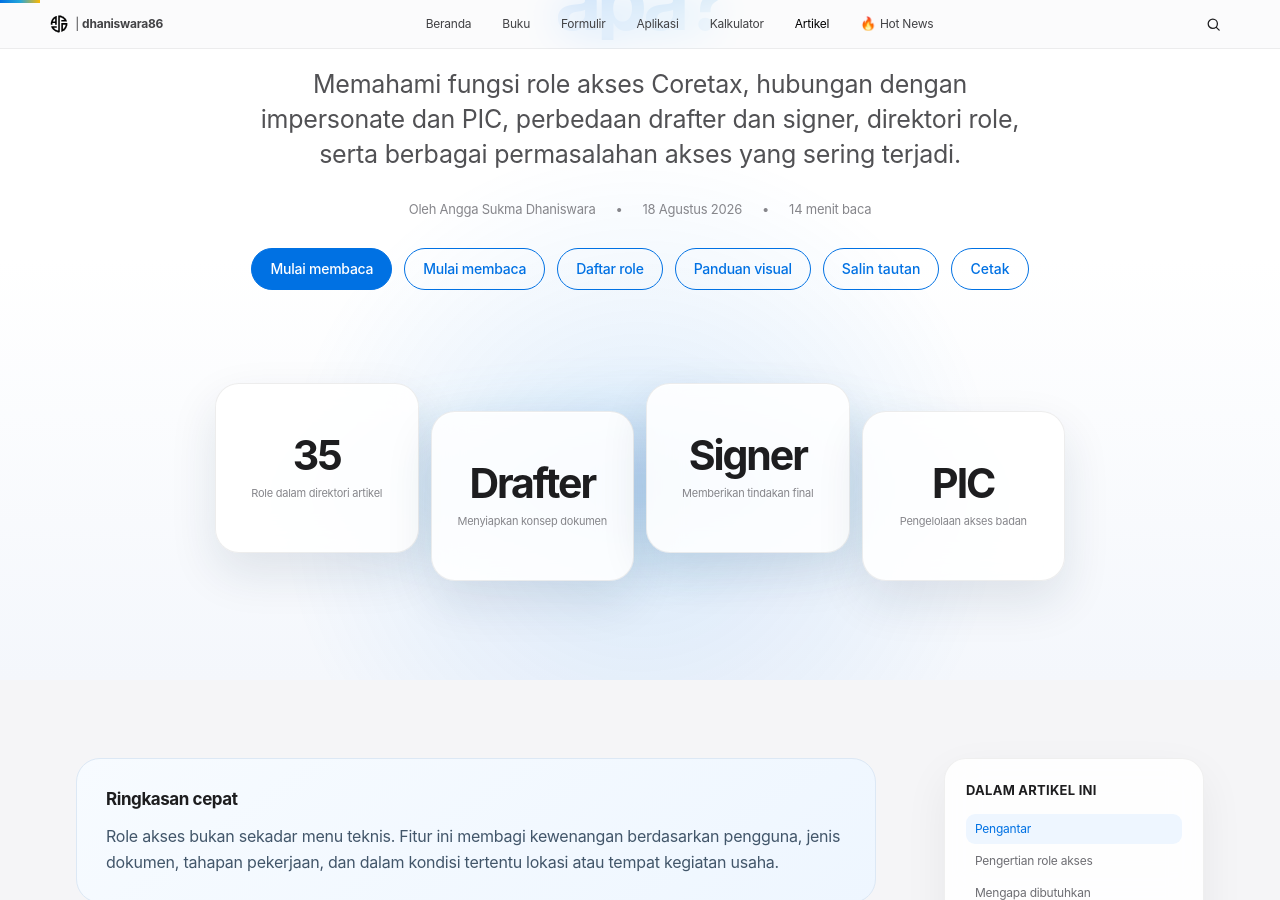
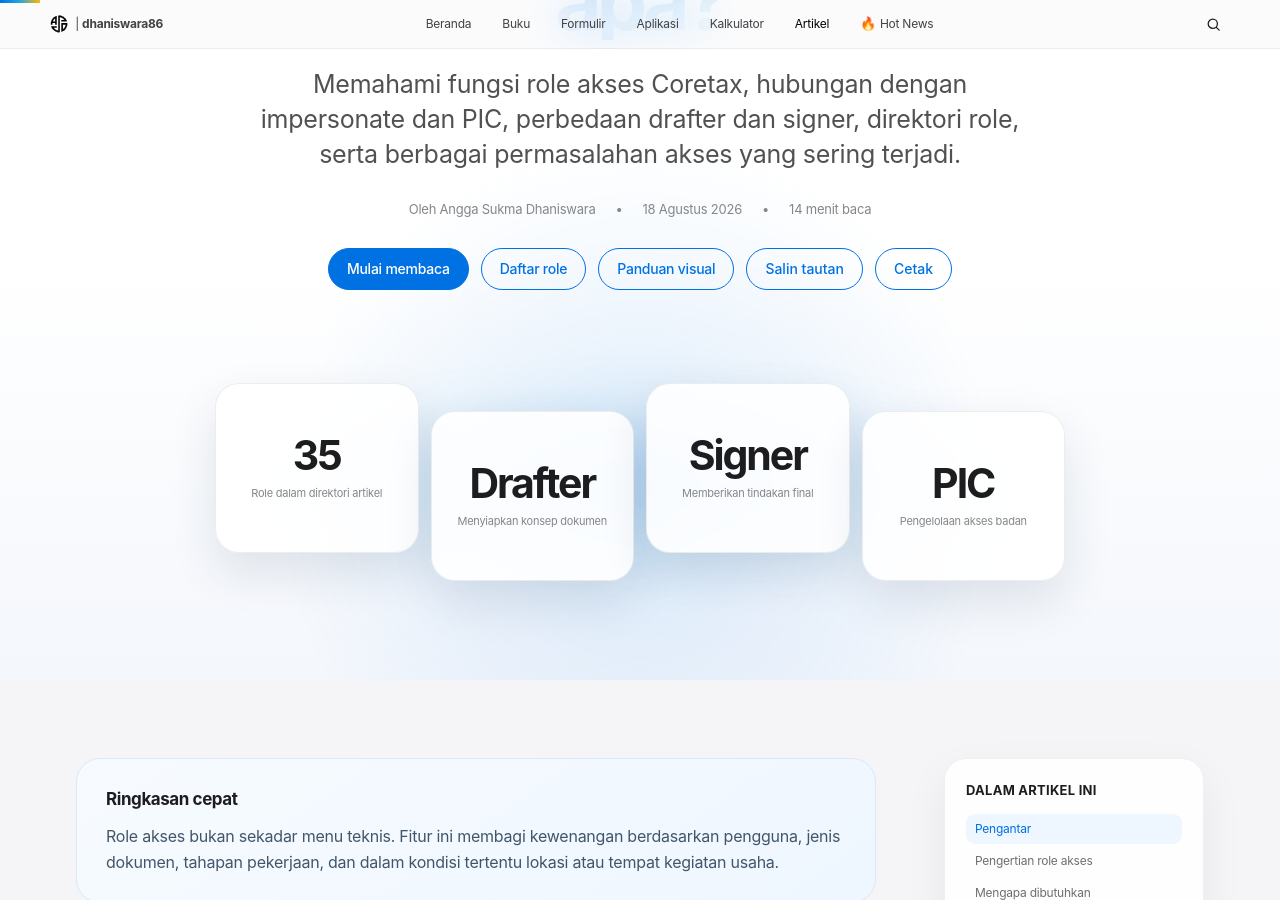
Before and after one commit to dhaniswara86/dhaniswara86.github.io, a Jekyll site: the page built from _artikel/roleakses.md, in a window 1280 px wide and 900 px high, scrolled down 476 px. Built offline with Jekyll 4.4.1, drawn with Linux system fonts in a browser that asks for light colours.

Commit message:
Remove 'Mulai membaca' link from roleakses.md
Removed 'Mulai membaca' link from hero links section.

```diff
--- a/_artikel/roleakses.md
+++ b/_artikel/roleakses.md
@@ -31,8 +31,6 @@
 summary: "Role akses bukan sekadar menu teknis. Fitur ini membagi kewenangan berdasarkan pengguna, jenis dokumen, tahapan pekerjaan, dan dalam kondisi tertentu lokasi atau tempat kegiatan usaha."
 
 hero_links:
-  - label: "Mulai membaca"
-    href: "#pengantar"
   - label: "Daftar role"
     href: "#daftar-role-akses"
   - label: "Panduan visual"
```
